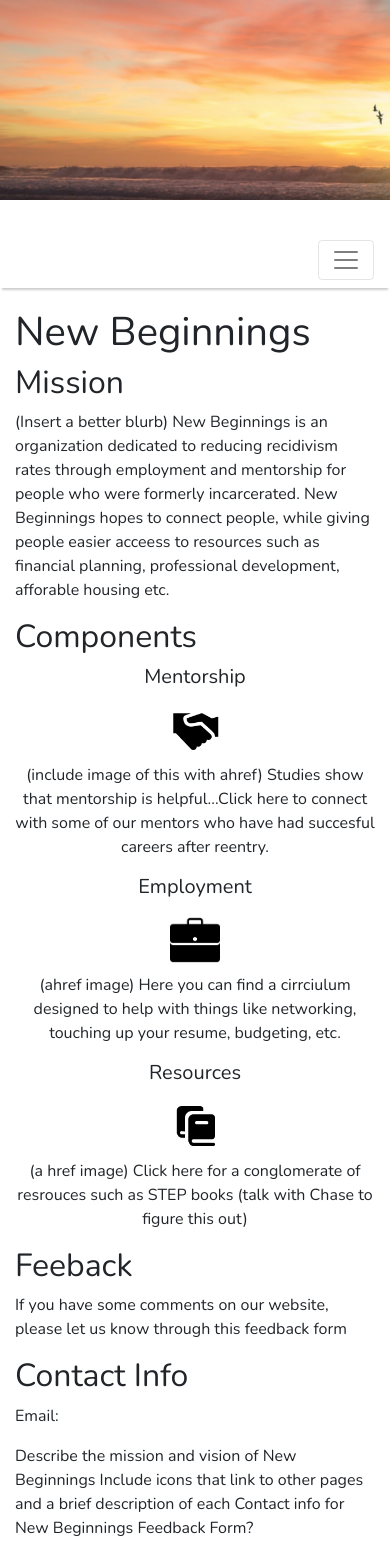
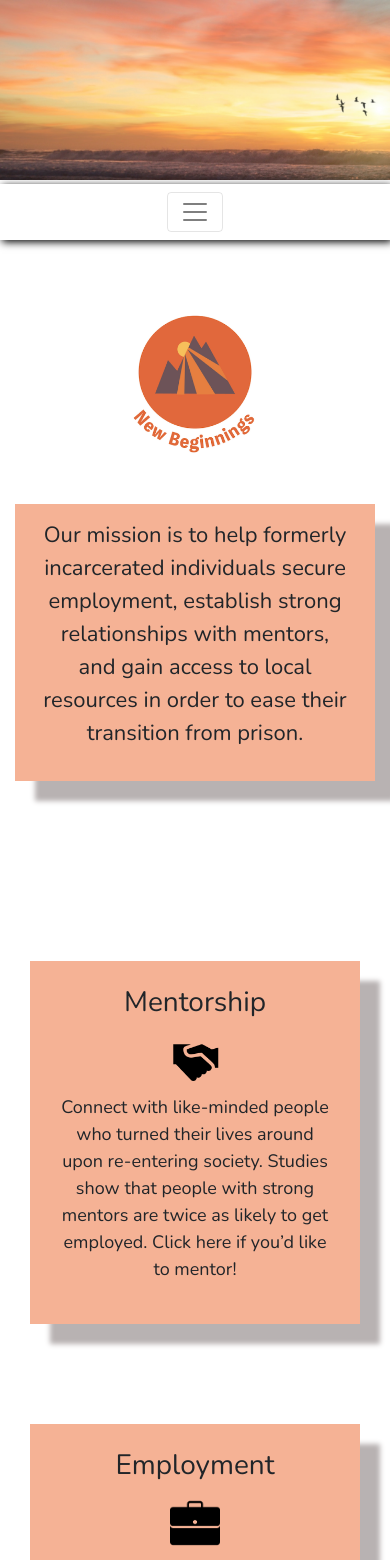
Before and after one commit to shrilpatel/newbegweb, a React (Create React App) app: page /#/ in a window 390 px wide. Shown: the top 1560 px of the page. Built offline with nearby package versions, Linux system fonts and the light colour scheme.

Commit message:
Home page fix
Added designs to the homepage and made it responsive to different screen sizes.

```diff
--- /dev/null
+++ b/src/components/Home.css
@@ -0,0 +1,122 @@
+@import url('https://fonts.googleapis.com/css?family=Nunito');
+
+
+body {
+    font-family: 'Nunito', sans-serif;
+}
+
+.home-logo{
+    position:relative;
+    display: block;
+    margin:auto;
+    width: 100%;
+    height: auto;
+    margin-top:20px;
+}
+
+.home-textbox-1{
+    display: inline-block;
+    background-color: #F5B295;
+    width: 100%;
+    height: 100%;
+    padding: 25px 25px;
+    text-align: center;
+    font-size: 22px;
+    box-shadow: 20px 20px 5px #b8b2b2;
+
+}
+.home-textbox-mission{
+    display: inline-block;
+    background-color: #F5B295;
+    width: 100%;
+    padding: 15px 25px;
+    text-align: center;
+    font-size: 28px;
+    box-shadow: 20px 20px 5px #b8b2b2;
+    margin-top:20px;
+
+}
+.home-textbox-feedback{
+    display: inline-block;
+    background-color: #F5B295;
+    width: 100%;
+    padding: 15px 25px;
+    text-align: center;
+    font-size: 24px;
+    box-shadow: 20px 20px 5px #b8b2b2;
+}
+
+
+
+.box-outline{
+    padding-left: 30px;
+    padding-right: 30px;
+    padding-top:50px;
+}
+.feedback-outline{
+    margin-top: 50px;
+    margin-bottom: 50px;
+    padding-left: 70px;
+    padding-right: 100px;
+
+}
+.image-outline{
+    padding-left: 50px;
+    padding-right: 50px;
+}
+.pic-people{
+    display: inline-block;
+    background-color: #b8b2b2;
+    width: 100%;
+    height: auto;
+    padding: 15px 25px;
+    text-align: center;
+    font-size: 20px;
+    border: 3px solid rgb(128, 126, 126);
+}
+
+@media(max-width: 992px){
+    .home-textbox-1{
+        margin-top:50px;
+        height:auto;
+    }
+    .home-textbox-mission{
+        margin-top:50px;
+    }
+    .image-outline{
+        margin-top:50px;
+        padding-left:0px;
+        padding-right:0px;
+    }
+    .feedback-outline{
+        padding-left:50px;
+        padding-right:50px;
+        margin-bottom:100px;
+        margin-top:100px;
+    }
+    .home-logo{
+        width: 50%;
+    }
+
+}
+.home-textbox-feedback p{
+    font-size: 22px;
+}
+@media(max-width:576px){
+    .home-textbox-1{
+        font-size: 18px;
+    }
+    .home-textbox-feedback p{
+        font-size: 18px;
+    }
+    .home-textbox-mission{
+        font-size: 22px;
+    }
+}
+
+.home-padding{
+    padding-right: 20px;
+}
+.space80{
+    padding-top: 80px;
+}
--- a/src/components/Home.js
+++ b/src/components/Home.js
@@ -4,47 +4,66 @@ import {Link, HashRouter as Router} from "react-router-dom"
 import handshake from '../assets/handshake.png';
 import briefcase from '../assets/briefcase.png';
 import books from '../assets/books.png';
+import logo from '../assets/logo.png';
+import "./Home.css";
 
 export class Home extends Component {
     render () {
         return (
             <div>
-                <h1>New Beginnings</h1>
-                <h2>Mission</h2>
-                <p> (Insert a better blurb) New Beginnings is an organization dedicated to reducing recidivism rates through employment and mentorship for people who were formerly incarcerated. New Beginnings hopes to connect people, while giving people easier acceess to resources such as financial planning, professional development, afforable housing etc.  </p>
-
-                <h2>Components</h2>
+                <Row>
+                    <div className = "home-padding"></div>
+                        <Col xs={12} sm={12} md={12} lg={5} xl={3} >
+                            <img className = "home-logo" src={logo}/> </Col>
+                        <Col xs={12} sm={12} md={12} lg={6} xl={8}>
+                            <div className="home-textbox-mission">
+                                <p>
+                                    Our mission is to help formerly incarcerated
+                                    individuals secure employment, establish strong
+                                    relationships with mentors, and gain access to local
+                                    resources in order to ease their transition from
+                                    prison.
+                                </p>
+                            </div>
+                        </Col>
+                </Row>
                 <Router>
-
+                <div className = "space80"></div>
                 <Row>
-                    <Col sm = "4" className = "centered"> <h5> Mentorship</h5>
-                    <Nav.Item><Nav.Link as = {Link} to = "/mentorship"><img src = {handshake} height = {50}></img></Nav.Link></Nav.Item>
-                    <p> (include image of this with ahref) Studies show that mentorship is helpful...Click here to connect with some of our mentors who have had succesful careers after reentry.</p>
+                    <Col sm = "12" md ="12" lg="12" xl = "4" className = "box-outline">
+                        <Col  className = "home-textbox-1"> <h3> Mentorship</h3>
+                        <Nav.Item><Nav.Link as = {Link} to = "/mentorship"><img src = {handshake} height = {50}></img></Nav.Link></Nav.Item>
+                        <p> Connect with like-minded people who turned their lives around upon re-entering society. Studies show that people with strong mentors are twice as likely to get employed. Click here if you’d like to mentor!</p>
+                        </Col>
                     </Col>
 
-                    <Col sm = "4" className = "centered"> <h5> Employment</h5>
-                    <Nav.Item><Nav.Link as = {Link} to = "/employment"><img src = {briefcase} height = {50}></img></Nav.Link></Nav.Item>
-                    <p>(ahref image) Here you can find a cirrciulum designed to help with things like networking, touching up your resume, budgeting, etc. </p></Col>
-
-                    <Col sm = "4" className = "centered"> <h5>Resources</h5>
-                    <Nav.Item><Nav.Link as = {Link} to = "/profdev"><img src = {books} height = {50}></img></Nav.Link></Nav.Item>
-                     <p>(a href image) Click here for a conglomerate of resrouces such as STEP books (talk with Chase to figure this out)</p></Col>
+                    <Col sm = "12" md ="12" lg="12" xl = "4" className = "box-outline" >
+                        <Col  className = "home-textbox-1"> <h3> Employment</h3>
+                        <Nav.Item><Nav.Link as = {Link} to = "/employment"><img src = {briefcase} height = {50}></img></Nav.Link></Nav.Item>
+                        <p>Reach out to employers who don’t discriminate based on past convictions. <br></br> <br></br>If you’d like to have your business featured please click here!  </p></Col>
+                    </Col>
+                    <Col sm = "12" md ="12" lg="12" xl = "4" className = "box-outline">
+                        <Col className = "home-textbox-1"> <h3>Resources</h3>
+                        <Nav.Item><Nav.Link as = {Link} to = "/profdev"><img src = {books} height = {50}></img></Nav.Link></Nav.Item>
+                        <p>Here you can find a cirrculum to guide your professional development, (as well as other local resources: affordable housing, local support groups, transportation etc.) </p></Col>
+                    </Col>
                 </Row>
                 </Router>
 
-                <h2>Feeback</h2>
-                <p>If you have some comments on our website, please let us know through this feedback form</p>
-                <h2>Contact Info</h2>
-                <p> Email:</p>
-
-
-
-
-                <p> Describe the mission and vision of New Beginnings
-                    Include icons that link to other pages and a brief description of each
-                    Contact info for New Beginnings
-                    Feedback Form?
-                </p>
+                <div className = "space80"></div>
+                <Row>
+                    <Col xs = "12" sm = "12" md ="12" lg="5" xl = "5" className = "image-outline">
+                        <Col >
+                        <img className = "home-logo" src={logo}/>
+                        </Col>
+                    </Col>
+                    <Col xs = "12" sm = "12" md ="12" lg="7" xl = "7" className = "feedback-outline">
+                        <Col  className = "home-textbox-feedback">
+                        <p> We’re constantly looking for ways to improve our website/app. Feel free to reach out to us at newbeginnings.innb@gmail.com or fill out this feedback form!</p>
+                        </Col>
+                    </Col>
+                </Row>
+                <div className = "space80"></div>
             </div>
         )
     }
--- a/src/components/NavigationBar.js
+++ b/src/components/NavigationBar.js
@@ -4,21 +4,20 @@ import {Link, HashRouter as Router} from "react-router-dom";
 import "../styles.css";
 export const NavigationBar = () => (
 
-  <Navbar expand = "lg" >
-  <Navbar.Brand></Navbar.Brand>
+  <Navbar expand = "md">
   <Navbar.Toggle aria-controls="basic-navbar-nav">
 
   </Navbar.Toggle>
   <Navbar.Collapse id="basic-navbar-nav" >
 
-    <Nav class="navbar-nav nav-fill w-100" >
+    <Nav class="navbar-nav nav-fill w-100 " >
      <Router>
 
       <Nav.Item><Nav.Link as = {Link} to = "/"><h5>Home</h5></Nav.Link></Nav.Item>
       <Nav.Item><Nav.Link as = {Link} to = "/mentorship"><h5>Mentorship</h5></Nav.Link></Nav.Item>
       <Nav.Item><Nav.Link as = {Link} to = "/employment"><h5>Employment</h5></Nav.Link></Nav.Item>
       <Nav.Item><Nav.Link as = {Link} to = "/resources"><h5>Resources</h5></Nav.Link></Nav.Item>
-      <Nav.Item><Nav.Link as = {Link} to = "/app"><h5>App</h5></Nav.Link></Nav.Item>
+      <Nav.Item><Nav.Link as = {Link} to = "/mobileapp"><h5>App</h5></Nav.Link></Nav.Item>
       <Nav.Item><Nav.Link as = {Link} to = "/signin"><h5>Sign In</h5></Nav.Link></Nav.Item>
 
       </Router>
--- a/src/styles.css
+++ b/src/styles.css
@@ -13,11 +13,13 @@ body {
 }
 .centered {
     text-align: center;
+    border: 3px solid green;
 }
 .jumbo-main {
   background-image: url("./assets/sunrise.jpg");
   background-size: cover;
-  height: 200px;
+  width: 100%;
+  height: 180px;
   position: relative;
   z-index: -2;
 }
@@ -27,22 +29,14 @@ body {
     padding-left: 200px;
 }
 .navbar{
+    display: flex;
+    justify-content: space-evenly;
     position: sticky;
-    top: 0;
-    box-shadow: 0 4px 2px -2px rgba(0,0,0,.2);
-    background-color: white;
-    z-index:3;
+    z-index: 999;
+    transform: translateY(-50%);
+    top:30px;
+    width: 100%;
+    font-size: 32px;
+    box-shadow: 2px 2px 8px #000000;
+    background-color: #FFFFFF;
 }
-
-.widepic{
-    display: block;
-    margin-left: auto;
-    margin-right: auto;
-    width: 100%;
-}
-
-.centeredpink {
-    text-align: center;
-    background-color: #F5B295;
-
-}
```
Also changed, not shown: 1 other file (tests, documents, lock files or other folders).
